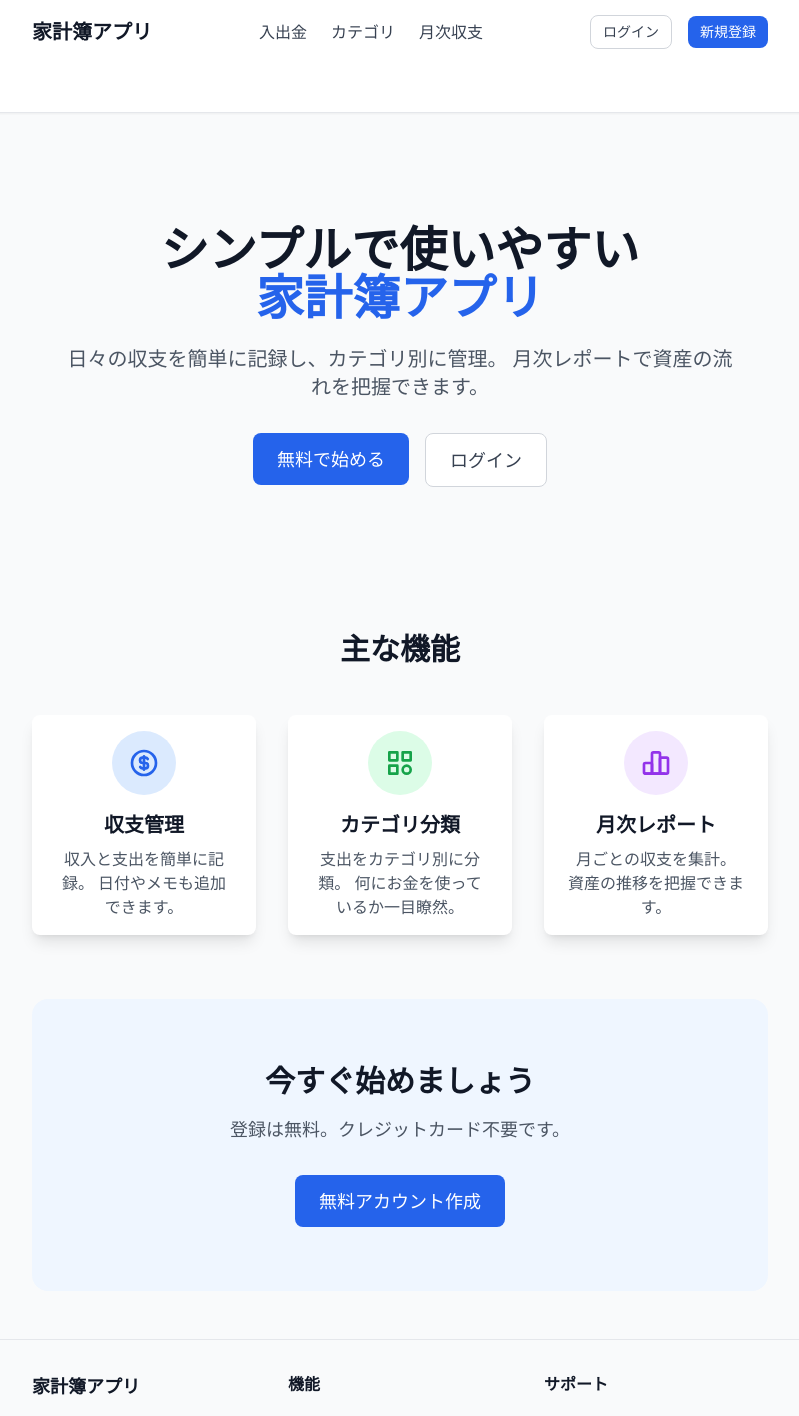
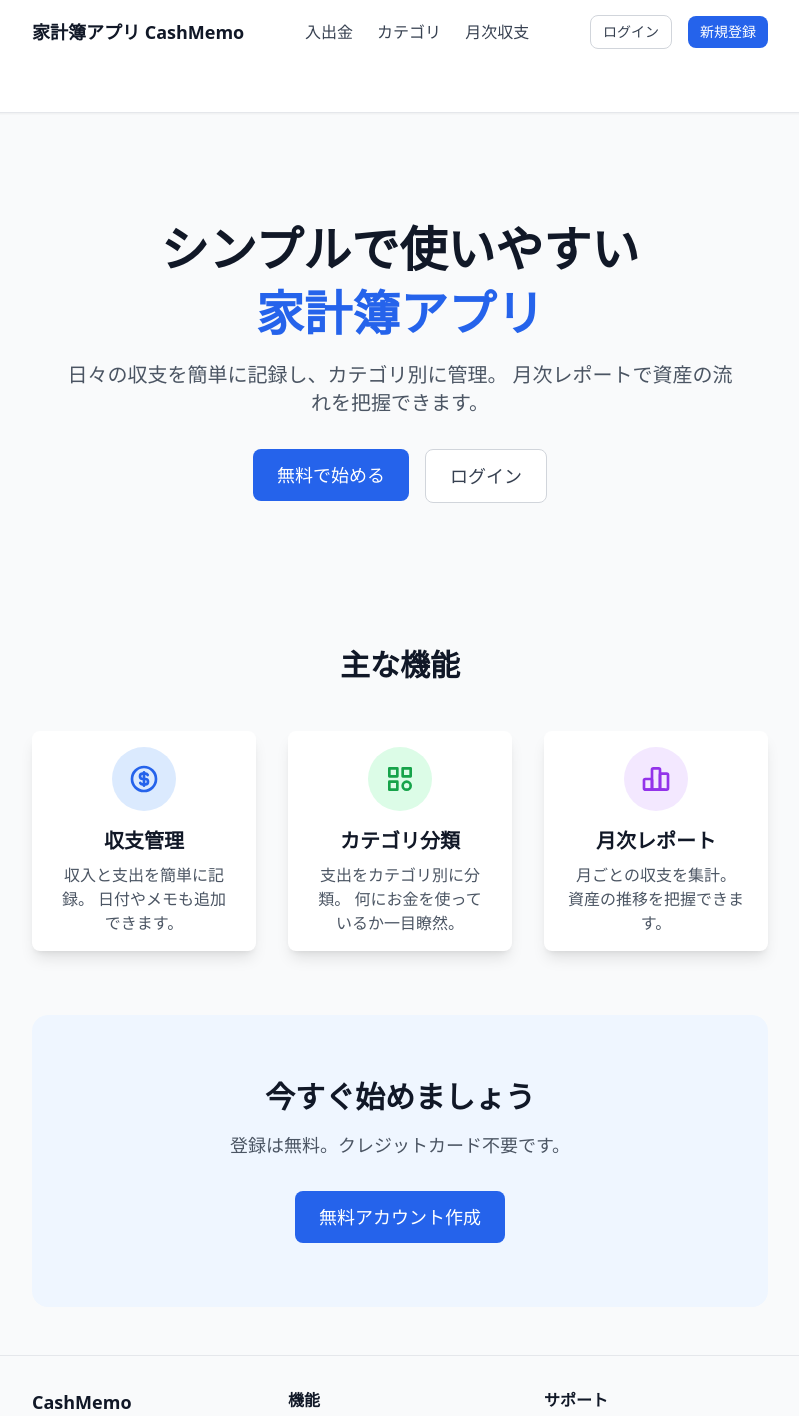
Before and after one commit to tetsu633/books, a Next.js app in the folder apps/frontend/: page / in a window 1280 px wide. Shown: the top 1416 px of the page, without its empty margins (240-1039 px from the left). Built offline with nearby package versions, Linux system fonts and the light colour scheme; no server answers.

Commit message:
アプリ名を「家計簿アプリ」から「CashMemo」に変更し、関連するメタデータやコンポーネントでの使用を統一。新たに定数ファイルを作成し、アプリ名を一元管理するように修正。

```diff
--- a/apps/frontend/src/app/layout.tsx
+++ b/apps/frontend/src/app/layout.tsx
@@ -3,11 +3,12 @@ import { Header } from '@/components/layout/Header';
 import { Footer } from '@/components/layout/Footer';
 import { MobileNav } from '@/components/layout/MobileNav';
 import { Providers } from './providers';
+import { APP_NAME } from '@/constants';
 
 import type { Metadata } from 'next';
 
 export const metadata: Metadata = {
-  title: '家計簿アプリ - シンプルな資産管理',
+  title: `${APP_NAME} - シンプルな資産管理`,
   description:
     'シンプルで使いやすい家計簿アプリ。収支管理、カテゴリ分類、月次レポートで賢く資産管理。',
   keywords: ['家計簿', '資産管理', '収支管理', 'お金管理', '節約', '貯金'],
@@ -16,23 +17,23 @@ export const metadata: Metadata = {
   appleWebApp: {
     capable: true,
     statusBarStyle: 'default',
-    title: '家計簿アプリ',
+    title: APP_NAME,
   },
   formatDetection: {
     telephone: false,
   },
   openGraph: {
-    title: '家計簿アプリ - シンプルな資産管理',
+    title: `${APP_NAME} - シンプルな資産管理`,
     description:
       'シンプルで使いやすい家計簿アプリ。収支管理、カテゴリ分類、月次レポートで賢く資産管理。',
     url: 'https://books-frontend-mu-eight.vercel.app',
-    siteName: '家計簿アプリ',
+    siteName: APP_NAME,
     images: [
       {
         url: 'https://books-frontend-mu-eight.vercel.app/opengraph-image.png',
         width: 1200,
         height: 630,
-        alt: '家計簿アプリ - シンプルな資産管理',
+        alt: `${APP_NAME} - シンプルな資産管理`,
       },
     ],
     locale: 'ja_JP',
@@ -40,7 +41,7 @@ export const metadata: Metadata = {
   },
   twitter: {
     card: 'summary_large_image',
-    title: '家計簿アプリ - シンプルな資産管理',
+    title: `${APP_NAME} - シンプルな資産管理`,
     description:
       'シンプルで使いやすい家計簿アプリ。収支管理、カテゴリ分類、月次レポートで賢く資産管理。',
     images: ['https://books-frontend-mu-eight.vercel.app/opengraph-image.png'],
--- a/apps/frontend/src/app/page.tsx
+++ b/apps/frontend/src/app/page.tsx
@@ -2,27 +2,23 @@ import { Button } from '@/components/ui/Button';
 import { Card, CardBody } from '@/components/ui/Card';
 import { IconCategory, IconChartBar, IconCoin } from '@tabler/icons-react';
 import Link from 'next/link';
+import { APP_NAME } from '@/constants';
 
 export default function LandingPage() {
   const jsonLd = {
     '@context': 'https://schema.org',
     '@type': 'WebApplication',
-    name: '家計簿アプリ',
+    name: APP_NAME,
     applicationCategory: 'FinanceApplication',
     operatingSystem: 'Web',
-    description: 'シンプルで使いやすい家計簿アプリ。収支管理、カテゴリ分類、月次レポートで賢く資産管理。',
+    description:
+      'シンプルで使いやすい家計簿アプリ。収支管理、カテゴリ分類、月次レポートで賢く資産管理。',
     offers: {
       '@type': 'Offer',
       price: '0',
       priceCurrency: 'JPY',
     },
-    featureList: [
-      '収支管理',
-      'カテゴリ別分類',
-      '月次レポート',
-      'シンプルなUI',
-      '無料で利用可能',
-    ],
+    featureList: ['収支管理', 'カテゴリ別分類', '月次レポート', 'シンプルなUI', '無料で利用可能'],
   };
 
   return (
@@ -33,10 +29,9 @@ export default function LandingPage() {
       />
       <div className="container mx-auto px-4 py-8">
         <section className="text-center py-12 md:py-20">
-        <h1 className="text-4xl md:text-5xl font-bold text-gray-900 mb-6">
-          シンプルで使いやすい
-          <br />
-          <span className="text-blue-600">家計簿アプリ</span>
+          <h1 className="text-4xl md:text-5xl font-bold text-gray-900 mb-6 flex flex-col items-center gap-4">
+            <p>シンプルで使いやすい</p>
+            <p className="text-blue-600">家計簿アプリ</p>
           </h1>
           <p className="text-lg md:text-xl text-gray-600 mb-8 max-w-2xl mx-auto">
             日々の収支を簡単に記録し、カテゴリ別に管理。 月次レポートで資産の流れを把握できます。
--- a/apps/frontend/src/components/layout/Footer.tsx
+++ b/apps/frontend/src/components/layout/Footer.tsx
@@ -1,5 +1,6 @@
 import React from 'react';
 import Link from 'next/link';
+import { APP_NAME } from '@/constants';
 
 export const Footer: React.FC = () => {
   const currentYear = new Date().getFullYear();
@@ -9,7 +10,7 @@ export const Footer: React.FC = () => {
       <div className="container mx-auto px-4 py-8">
         <div className="grid grid-cols-1 md:grid-cols-3 gap-8">
           <div>
-            <h3 className="text-lg font-semibold text-gray-900 mb-4">家計簿アプリ</h3>
+            <h3 className="text-lg font-semibold text-gray-900 mb-4">{APP_NAME}</h3>
             <p className="text-gray-600 text-sm">
               シンプルで使いやすい家計簿アプリで、あなたの資産管理をサポートします。
             </p>
@@ -19,17 +20,26 @@ export const Footer: React.FC = () => {
             <h4 className="text-md font-semibold text-gray-900 mb-4">機能</h4>
             <ul className="space-y-2">
               <li>
-                <Link href="/entries" className="text-gray-600 hover:text-gray-900 text-sm transition-colors">
+                <Link
+                  href="/entries"
+                  className="text-gray-600 hover:text-gray-900 text-sm transition-colors"
+                >
                   入出金管理
                 </Link>
               </li>
               <li>
-                <Link href="/categories" className="text-gray-600 hover:text-gray-900 text-sm transition-colors">
+                <Link
+                  href="/categories"
+                  className="text-gray-600 hover:text-gray-900 text-sm transition-colors"
+                >
                   カテゴリ管理
                 </Link>
               </li>
               <li>
-                <Link href="/summary" className="text-gray-600 hover:text-gray-900 text-sm transition-colors">
+                <Link
+                  href="/summary"
+                  className="text-gray-600 hover:text-gray-900 text-sm transition-colors"
+                >
                   月次レポート
                 </Link>
               </li>
@@ -60,7 +70,7 @@ export const Footer: React.FC = () => {
 
         <div className="mt-8 pt-8 border-t border-gray-200">
           <p className="text-center text-gray-600 text-sm">
-            &copy; {currentYear} 家計簿アプリ. All rights reserved.
+            &copy; {currentYear} 家計簿アプリ {APP_NAME}. All rights reserved.
           </p>
         </div>
       </div>
--- a/apps/frontend/src/components/layout/Header.tsx
+++ b/apps/frontend/src/components/layout/Header.tsx
@@ -5,6 +5,7 @@ import Link from 'next/link';
 import { Button } from '@/components/ui/Button';
 import { IconMenu2, IconX } from '@tabler/icons-react';
 import { signOut, useSession } from 'next-auth/react';
+import { APP_NAME } from '@/constants';
 
 export const Header: React.FC = () => {
   const [isMenuOpen, setIsMenuOpen] = useState(false);
@@ -19,8 +20,8 @@ export const Header: React.FC = () => {
       <div className="container mx-auto px-4">
         <div className="flex items-center justify-between h-16">
           <div className="flex items-center">
-            <Link href="/" className="text-xl font-bold text-gray-900">
-              家計簿アプリ
+            <Link href="/" className="text-lg font-extrabold text-gray-900">
+              家計簿アプリ {APP_NAME}
             </Link>
           </div>
 
--- /dev/null
+++ b/apps/frontend/src/constants.ts
@@ -0,0 +1 @@
+export const APP_NAME = 'CashMemo';
```
Also changed, not shown: apps/frontend/public/manifest.json. Lines whose indentation alone changed are shown as unchanged.
